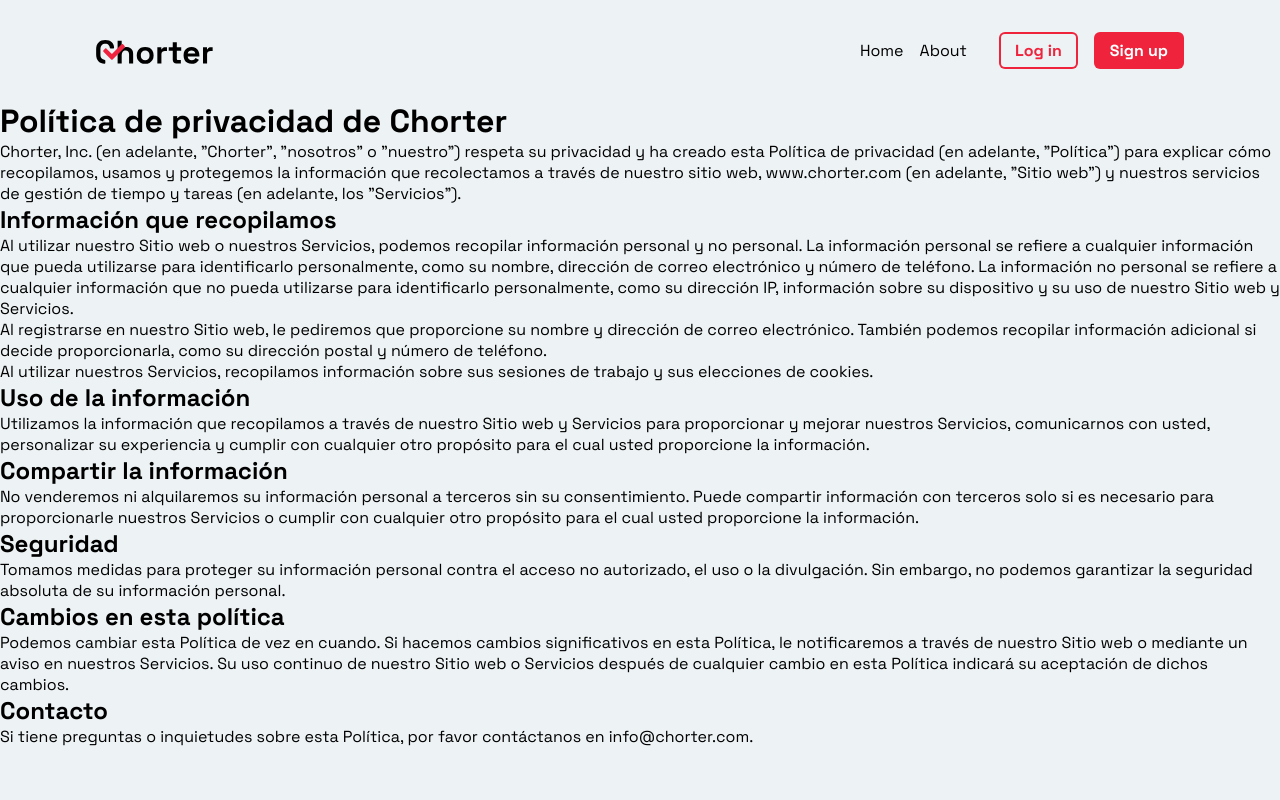
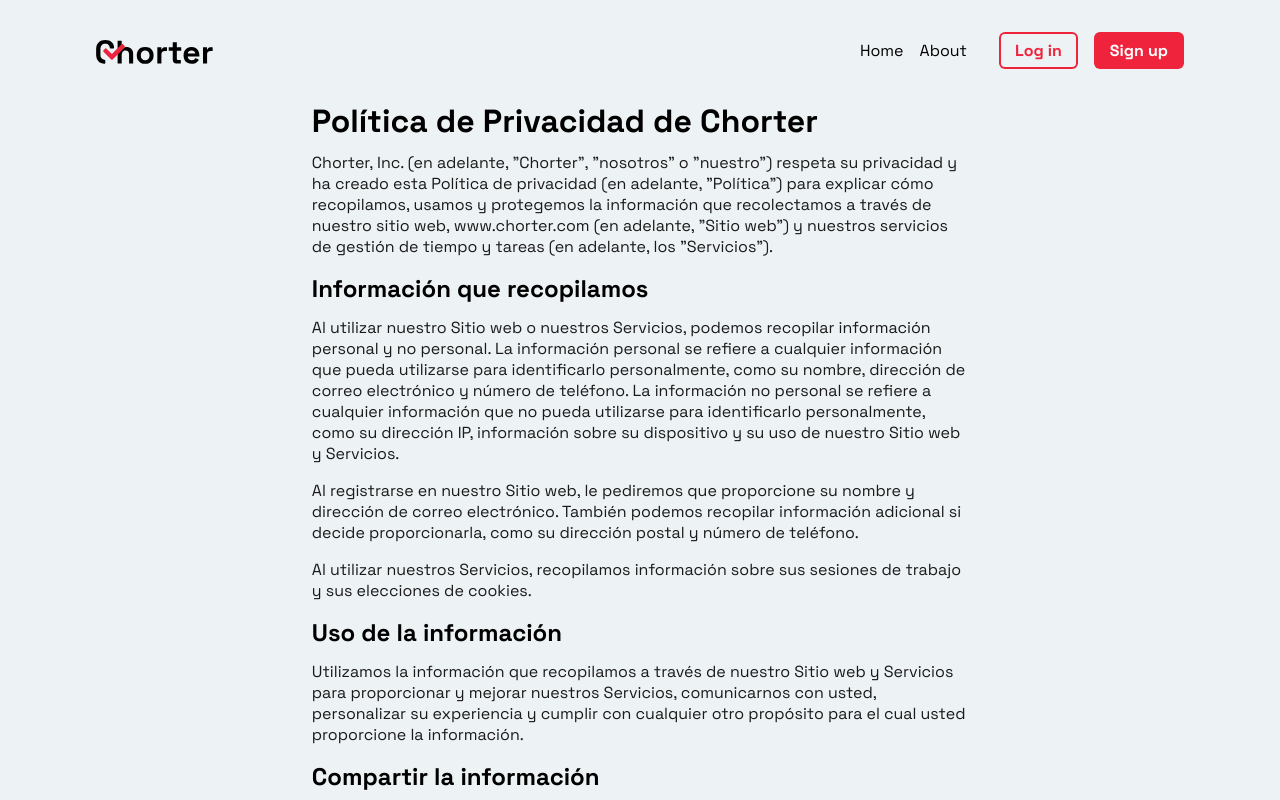
Before and after one commit to lutzseverino/dam-m04--chorter, a Next.js app: page /policy in a window 1280 px wide. Shown: the top 800 px of the page. Built offline with nearby package versions, Linux system fonts and the light colour scheme.

Commit message:
feat: configure react-markdown to use custom components

```diff
--- a/pages/policy.jsx
+++ b/pages/policy.jsx
@@ -1,9 +1,42 @@
-import ReactMarkdown from 'react-markdown'
-import markdown from 'raw-loader!./policy.md';
+import ReactMarkdown from "react-markdown";
+import policy from "raw-loader!./policy.md";
 
+import {
+  Heading1,
+  Heading2,
+  Heading3,
+  Heading4,
+  Heading5,
+  Heading6,
+  Paragraph,
+} from "../components/Headings";
+
+import styled from "styled-components";
+
+const StyledPolicy = styled.div`
+  display: flex;
+  flex-direction: column;
+  align-items: center;
+  width: 100%;
+`;
 
 export default function Policy() {
-    return (
-        <ReactMarkdown children={markdown} />
-    );
+  return (
+    <StyledPolicy>
+      <div>
+        <ReactMarkdown
+          children={policy}
+          components={{
+            h1: Heading1,
+            h2: Heading2,
+            h3: Heading3,
+            h4: Heading4,
+            h5: Heading5,
+            h6: Heading6,
+            p: Paragraph,
+          }}
+        />
+      </div>
+    </StyledPolicy>
+  );
 }
--- a/pages/policy.md
+++ b/pages/policy.md
@@ -1,4 +1,4 @@
-# Política de privacidad de Chorter
+# Política de Privacidad de Chorter
 
 Chorter, Inc. (en adelante, "Chorter", "nosotros" o "nuestro") respeta su privacidad y ha creado esta Política de privacidad (en adelante, "Política") para explicar cómo recopilamos, usamos y protegemos la información que recolectamos a través de nuestro sitio web, www.chorter.com (en adelante, "Sitio web") y nuestros servicios de gestión de tiempo y tareas (en adelante, los "Servicios").
 
```
Also changed, not shown: pages/about.jsx (+39 -6 lines), pages/about.md (+1 -13 lines), pages/index.jsx (+5 -7 lines).
